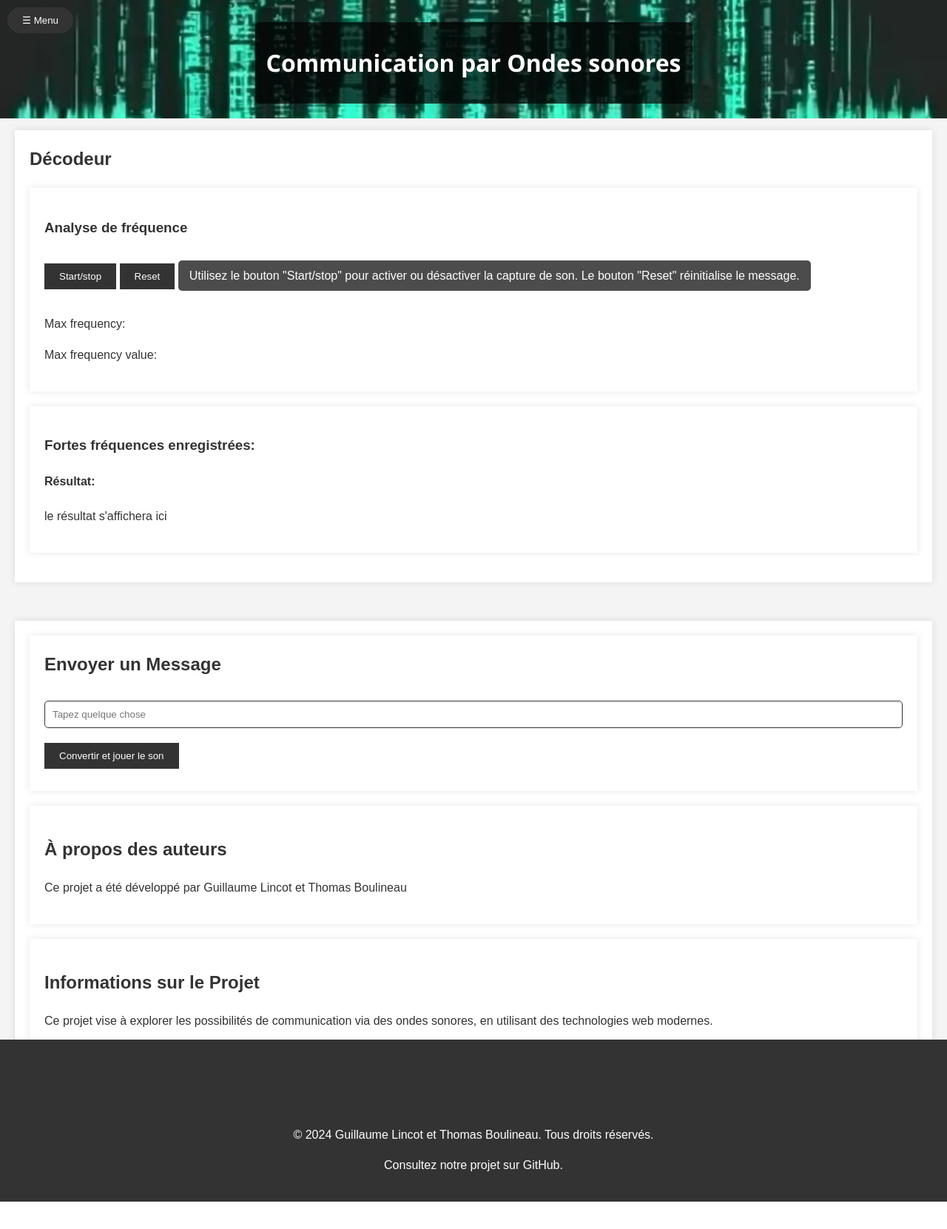
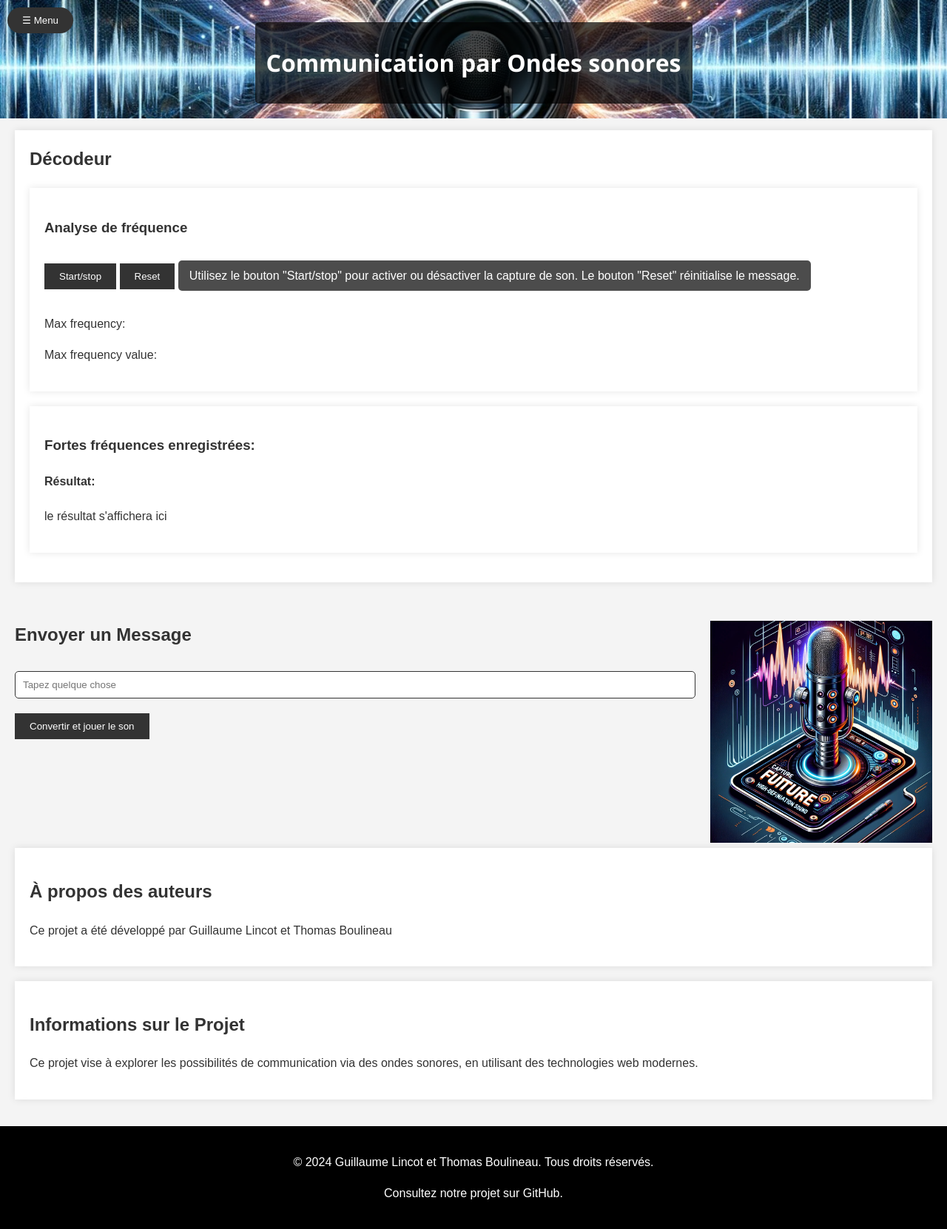
Before and after one commit to findert1/P1, a PHP site: page / in a window 1280 px wide. Shown: the whole page at 74% size. Before the commit the page ends 1624 px from the top, so only its background shows below. Run offline with PHP 8.4, Linux system fonts and the light colour scheme.

Commit message:
ajout image et quelques changement mineurs

```diff
--- a/index.html
+++ b/index.html
@@ -14,7 +14,7 @@
     <a href="#" onclick="closeNav()">Accueil</a>
     <a href="#decodeur" onclick="closeNav()">Décodeur</a>
     <a href="#message" onclick="closeNav()">Envoyer un Message</a>
-    <a href="à_propo.html" target="_blank"> Description</a>
+    <a href="à_propo.html" target="_blank" onclick="closeNav()"> Description</a>
     <a href="#contact" onclick="closeNav()">Contact</a>
 </div>
 <div id="main">
@@ -56,12 +56,22 @@
   </main>
 
     <main>
-        <section>
-        <section>
-            <h2 id="message" class="lien-interne">Envoyer un Message</h2>
-            <input type="text" id="text-input" placeholder="Tapez quelque chose">
-            <button id="send-sound">Convertir et jouer le son</button>
-        </section>
+
+
+      <div class="container">
+        <div class="section-content">
+          <h2 id="message" class="lien-interne">Envoyer un Message</h2>
+          <input type="text" id="text-input" placeholder="Tapez quelque chose">
+          <button id="send-sound">Convertir et jouer le son</button>
+          <!-- Autre contenu de la section -->
+        </div>
+        <div class="pub">
+          <img src="pub micro.jpg" alt="Publicité" style="width: 300px; height: auto;">
+        </div>
+      </div>
+
+
+
 
         <section>
             <h2>À propos des auteurs</h2>
@@ -76,9 +86,10 @@
     </section>
     </body>
 
-    <footer id="contact" class="lien-interne">
-      <p>&copy; 2024 Guillaume Lincot et Thomas Boulineau. Tous droits réservés.</p>
-      <!-- Lien vers le projet GitHub -->
+    <footer id="contact" class="footer-a-propos " class="lien-interne">
+      <p>&copy; 2024 <a href="mailto:guillaume.lincot@etud.univ-angers.fr">Guillaume Lincot</a> et <a href="mailto:thomas.boulineau@etud.univ-angers.fr">
+        Thomas Boulineau</a>. Tous droits réservés.</p>
+         <!-- Lien vers le projet GitHub -->
       <p>Consultez notre projet sur <a href="https://github.com/findert1/P1" target="_blank" rel="noopener noreferrer">GitHub</a>.</p>
   </footer>
 
--- a/style.css
+++ b/style.css
@@ -10,7 +10,7 @@
 
 /* Style pour le header */
 header {
-    background-image: url('Header2.png'); /* Ajoutez le chemin vers votre image */
+    background-image: url('nv\ header.jpg'); /* Ajoutez le chemin vers votre image */
     background-size: cover; /* Assurez-vous que l'image de fond couvre tout l'en-tête */
     background-position: center; /* Centrez l'image de fond */
     color: #fff; /* Couleur du texte */
@@ -119,6 +119,32 @@
     box-sizing: border-box;
     border-color: #333;
 }
+/* partie pub*/
+
+/* CSS pour la section et l'image */
+.container {
+  display: flex;
+  justify-content: space-between; /* Sépare le contenu et la pub */
+  align-items: flex-start; /* Aligner les éléments en haut */
+}
+
+.section-content {
+  flex: 1; /* Permet à la section de prendre l'espace nécessaire */
+  padding-right: 20px; /* Ajoute un peu d'espace entre la section et la pub */
+  width: calc(100% - 300px);
+}
+
+.pub {
+
+  width: 250px;
+  height: auto; /* Maintient le ratio de l'image */
+  /*margin-left: 20px; /* Espace entre l'image et la section */
+  flex-basis: 300px; /* Largeur de l'image de pub, ajustez selon vos besoins */
+
+  max-width: 100%; /* S'assure que l'image ne dépasse pas sa boîte */
+}
+
+
 
 /* Responsive design pour les écrans plus petits */
 @media (max-width: 600px) {
--- a/à_propo.html
+++ b/à_propo.html
@@ -37,7 +37,8 @@
         </section>
     </main>
     <footer id="contact" class="footer-a-propos">
-        <p>&copy; 2024 Guillaume Lincot et Thomas Boulineau. Tous droits réservés.</p>
+        <p>&copy; 2024 <a href="mailto:guillaume.lincot@etud.univ-angers.fr">Guillaume Lincot</a> et <a href="mailto:thomas.boulineau@etud.univ-angers.fr">
+            Thomas Boulineau</a>. Tous droits réservés.</p>
         <!-- Lien vers le projet GitHub -->
         <p>Consultez notre projet sur <a href="https://github.com/findert1/P1" target="_blank" rel="noopener noreferrer">GitHub</a>.</p>
     </footer>
```
Also changed, not shown: nv header.jpg (added), pub micro.jpg (added).
